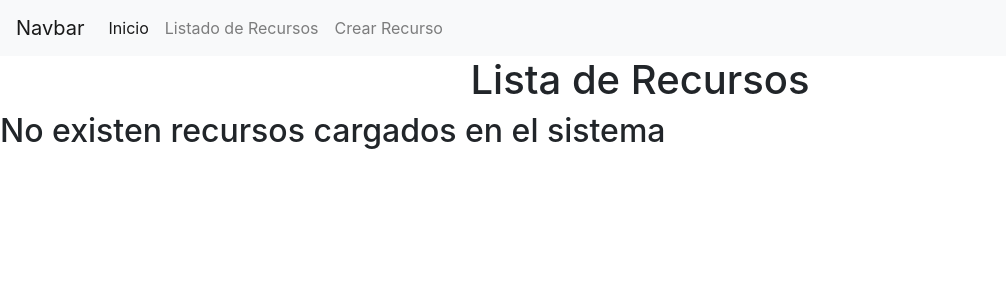
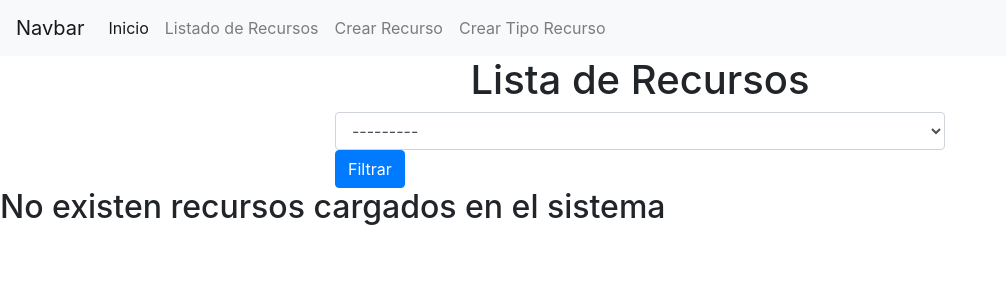
Before and after one commit to desarrollogt-frm-utn/GTDjango, a Django app: page /parque_tecnologico/recursos in a window 1280 px wide. Shown: the top 300 px of the page, without its empty margins (0-1006 px from the left). Run offline with Django 3.2, Linux system fonts and the light colour scheme; data that the repository does not hold is empty; some libraries are stand-ins or nearby versions.

Commit message:
Class based views

```diff
--- a/gtdjango/parque_tecnologico/forms.py
+++ b/gtdjango/parque_tecnologico/forms.py
@@ -1,6 +1,6 @@
 from django import forms
 
-from .models import Recurso
+from .models import Recurso, TipoRecurso
 
 
 class RecursoForm(forms.ModelForm):
@@ -11,3 +11,35 @@ class RecursoForm(forms.ModelForm):
             'nombre': forms.NumberInput(attrs={'class': 'form-control'}),
             'tipo_recurso': forms.Select(attrs={'class': 'form-control'})
         }
+
+
+class TipoRecursoForm(forms.ModelForm):
+    class Meta:
+        model = TipoRecurso
+        fields = ['nombre', 'indetificador']
+        widgets = {
+            'nombre': forms.TextInput(attrs={'class': 'form-control'}),
+            'indetificador': forms.TextInput(attrs={'class': 'form-control'})
+        }
+        labels = {
+            'indetificador': "Identificador"
+        }
+
+
+    def clean_nombre(self):
+        nombre = self.data['nombre']
+
+        if len(nombre) < 3:
+            raise forms.ValidationError(
+                "La longitud del campo nombre es menor a 3"
+            )
+
+        return nombre
+
+
+class FilterRecurso(forms.Form):
+    tipo = forms.ModelChoiceField(
+        required=False,
+        queryset=TipoRecurso.objects.all(),
+        widget=forms.Select(attrs={'class': 'form-control'})
+    )
--- a/gtdjango/parque_tecnologico/urls.py
+++ b/gtdjango/parque_tecnologico/urls.py
@@ -11,10 +11,15 @@ urlpatterns = [
 
     path('recursos/crear', views.crear_recurso, name='crear-recurso'),
 
-    path('recursos', views.listar_recursos, name='listar-recurso'),
+    path('recursos', views.RecursoListView.as_view(), name='listar-recurso'),
 
     path('recursos/<int:id>', views.detalle_recurso, name='detalle-recurso'),
 
-    path('recursos/eliminar/<int:id>', views.eliminar_recurso, name='eliminar-recurso')
+    path('recursos/eliminar/<int:id>', views.eliminar_recurso, name='eliminar-recurso'),
+
+    path('recursos/modificar/<int:id>', views.RecursoUpdateView.as_view(), name='modificar-recurso'),
+
+
+    path('recursos/tipo/crear', views.TipoRecursoCreateView.as_view(), name='crear-tipo-recurso')
 
 ]
--- a/gtdjango/parque_tecnologico/views.py
+++ b/gtdjango/parque_tecnologico/views.py
@@ -3,8 +3,10 @@ from django.shortcuts import HttpResponse, redirect, get_object_or_404
 from django.shortcuts import render
 from django.urls import reverse_lazy
 
-from .forms import RecursoForm
-from .models import Recurso
+from django.views.generic import CreateView, ListView, UpdateView
+
+from .forms import FilterRecurso, RecursoForm, TipoRecursoForm
+from .models import Recurso, TipoRecurso
 
 def index(request):
     return render(request, "base.html", )
@@ -30,12 +32,6 @@ def crear_recurso(request):
     return render(request, "recurso/crear.html", {'form': form})
 
 
-def listar_recursos(request):
-    recursos = Recurso.objects.all()
-
-    return render(request, "recurso/listar.html", {'recursos': recursos})
-
-
 def detalle_recurso(request, id):
     recurso = get_object_or_404(Recurso, pk=id)
 
@@ -50,3 +46,57 @@ def eliminar_recurso(request, id):
         return redirect(reverse_lazy('listar-recurso'))
 
     return render(request, "recurso/eliminar.html", {'recurso': recurso})
+
+"""
+
+# vista basada en funciones
+def listar_recursos(request):
+    recursos = Recurso.objects.all()
+
+    return render(request, "recurso/listar.html", {'recursos': recursos})
+"""
+
+# Vista basada en clases
+class RecursoListView(ListView):
+    model = Recurso
+    context_object_name = "recursos"
+    template_name = "recurso/listar.html"
+    paginate_by = 5
+
+    def get_context_data(self, **kwargs):
+        context = super(RecursoListView, self).get_context_data(**kwargs)
+
+        context['filter_form'] = FilterRecurso(self.request.GET)
+
+        return context
+
+    def get_queryset(self):
+
+        tipo = self.request.GET.get('tipo', '')
+
+        try:
+            if int(tipo):
+                qs = Recurso.objects.filter(tipo_recurso=tipo)
+            else:
+                qs = Recurso.objects.all()
+        except:
+            qs = Recurso.objects.all()
+        return qs
+
+
+
+class RecursoUpdateView(UpdateView):
+    model = Recurso
+    # fields = ['nombre']
+    pk_url_kwarg = 'id'
+    template_name = "recurso/crear.html"
+    form_class = RecursoForm
+
+    def get_success_url(self):
+        return reverse_lazy('detalle-recurso', kwargs={'id': self.object.id})
+
+class TipoRecursoCreateView(CreateView):
+    model = TipoRecurso
+    template_name = "tipo_recurso/crear.html"
+    form_class = TipoRecursoForm
+    success_url = reverse_lazy('listar-recurso')
--- a/gtdjango/templates/base.html
+++ b/gtdjango/templates/base.html
@@ -34,6 +34,8 @@
       <a class="nav-item nav-link active"  href="{% url 'index-parque-tecnologico' %}">Inicio <span class="sr-only">(current)</span></a>
       <a class="nav-item nav-link" href="{% url 'listar-recurso'  %}">Listado de Recursos</a>
       <a class="nav-item nav-link" href="{% url 'crear-recurso'  %}">Crear Recurso</a>
+      <a class="nav-item nav-link" href="{% url 'crear-tipo-recurso'  %}">Crear Tipo Recurso</a>
+
     </div>
   </div>
 
--- a/gtdjango/templates/recurso/detalle.html
+++ b/gtdjango/templates/recurso/detalle.html
@@ -36,7 +36,7 @@
                 <tr>
                     <th scope="row">Acciones</th>
                     <td class="text-center">
-                        <a class="btn btn-primary" href="">Modificar</a>
+                        <a class="btn btn-primary" href="{%url 'modificar-recurso' recurso.id %}">Modificar</a>
                         <a class="btn btn-danger" href="{%url 'eliminar-recurso' recurso.id %}">Borrar</a>
                     </td>
                 </tr>
--- a/gtdjango/templates/recurso/listar.html
+++ b/gtdjango/templates/recurso/listar.html
@@ -4,6 +4,14 @@
 <div class="text-center">
     <h1>Lista de Recursos</h1>
 </div>
+<form>
+<div class="mx-auto col-sm-6">
+
+{{filter_form.tipo}}
+
+    <input class="btn btn-primary" type="submit" value="Filtrar">
+    </div>
+
 
 {% if recursos %}
 <div class="mx-auto col-sm-11">
@@ -35,4 +43,47 @@
 
 {% endif %}
 
+{% if is_paginated %}
+
+<nav aria-label="Page navigation example">
+  <ul class="pagination justify-content-center">
+
+
+      {% if page_obj.has_previous %}
+
+      <li class="page-item">
+      <a class="page-link" href="?page={{page_obj.previous_page_number}}&tipo={{filter_form.tipo.value}}">Anterior</a>
+    </li>
+
+      {% else %}
+    <li class="page-item disabled">
+      <a class="page-link">Anterior</a>
+    </li>
+      {% endif %}
+
+
+      {% for page in paginator.page_range %}
+          <li class="page-item"><a class="page-link" href="?page={{page}}&tipo={{filter_form.tipo.value}}">{{page}}</a></li>
+      {% endfor%}
+
+
+       {% if page_obj.has_next %}
+
+      <li class="page-item">
+      <a class="page-link" href="?page={{page_obj.next_page_number}}&tipo={{filter_form.tipo.value}}">Siguiente</a>
+    </li>
+
+      {% else %}
+    <li class="page-item disabled">
+      <a class="page-link">Siguiente</a>
+    </li>
+      {% endif %}
+  </ul>
+</nav>
+
+
+{% endif %}
+
+    </form>
+
 {% endblock body %}
```
Also changed, not shown: gtdjango/templates/tipo_recurso/crear.html (added, +20 -0 lines).
